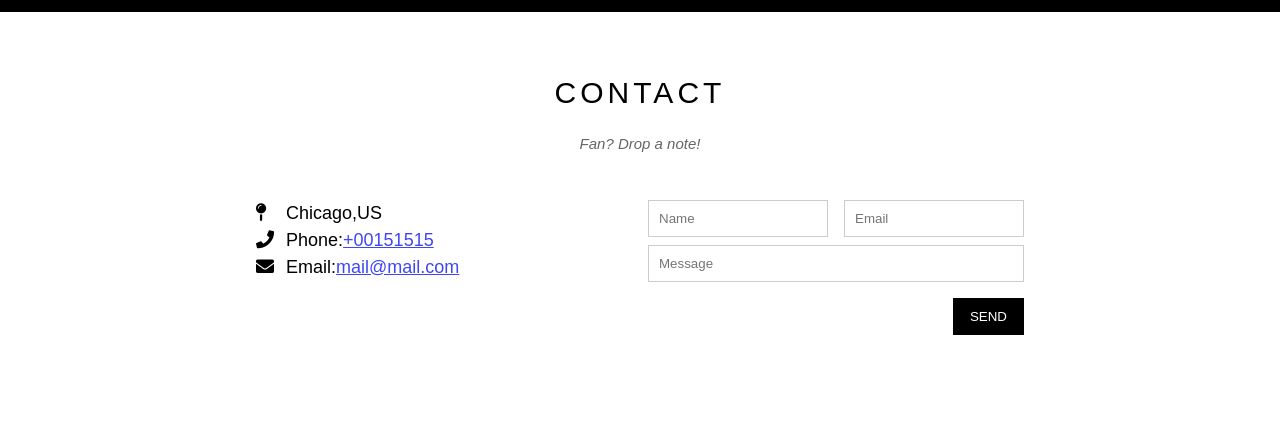
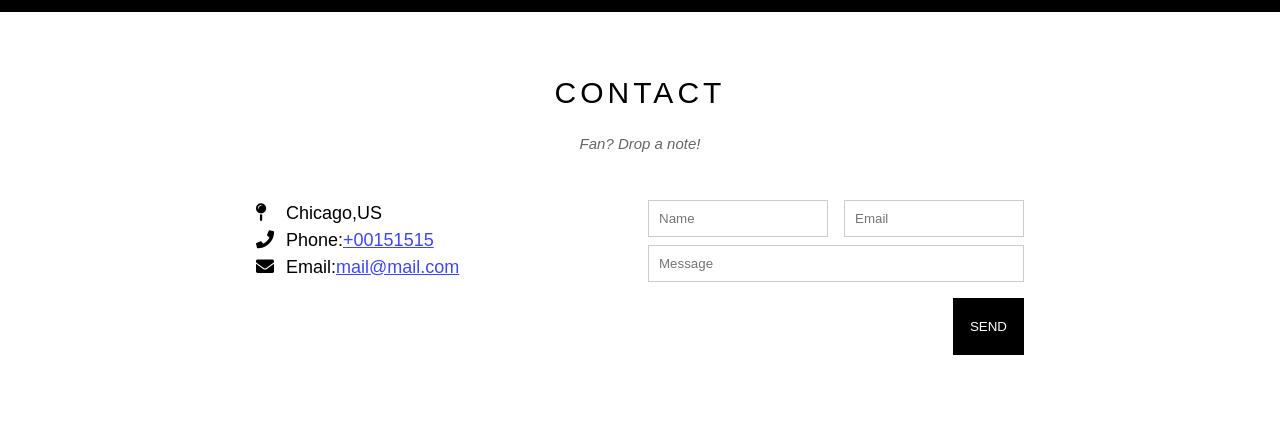
Before and after one commit to HP103/octavian-demo, a plain HTML site: page index.html in a window 1280 px wide. Shown: the part 2415-2840 px from the top of the page. Drawn offline with Linux system fonts and the light colour scheme.

Commit message:
Cập nhật style.css

```diff
--- a/assets/css/style.css
+++ b/assets/css/style.css
@@ -407,7 +407,7 @@ html{
     background-color: #000;
     color: #fff;
     border: 1px solid #000;
-    padding: 10px 16px;
+    padding: 20px 16px;
     float: right;
 }
 .contact-form .form-submit-btn:hover{
```
